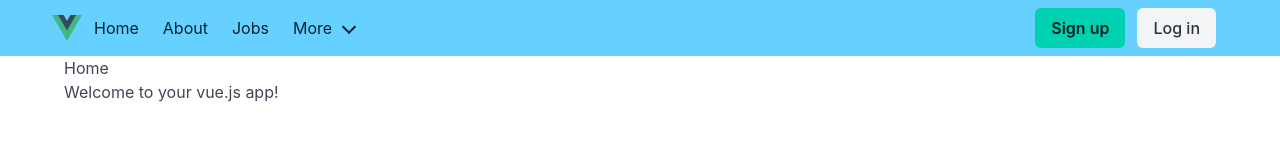
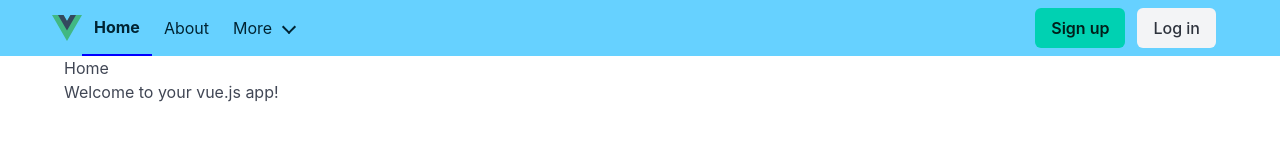
Before and after one commit to latiwagner/fall2024, a Vue app in the folder Client/: page / in a window 1280 px wide. Shown: the top 160 px of the page. Built offline with nearby package versions, Linux system fonts and the light colour scheme.

Commit message:
file based routing

```diff
--- a/Client/src/components/NavBar.vue
+++ b/Client/src/components/NavBar.vue
@@ -30,15 +30,14 @@ const isOpen = ref(false)
         <div class="navbar-start">
           <RouterLink to="/" class="navbar-item">Home</RouterLink>
           <RouterLink to="/about" class="navbar-item">About</RouterLink>
-          <RouterLink to="/jobs" class="navbar-item">Jobs</RouterLink>
 
           <div class="navbar-item has-dropdown is-hoverable">
             <a class="navbar-link"> More </a>
 
             <div class="navbar-dropdown">
-              <a class="navbar-item"> About </a>
-              <a class="navbar-item is-selected"> Jobs </a>
-              <a class="navbar-item"> Contact </a>
+              <RouterLink to="/about" class="navbar-item">About</RouterLink>
+              <RouterLink to="/jobs" class="navbar-item">Jobs</RouterLink>
+              <RouterLink to="/Contact" class="navbar-item">Contact</RouterLink>
               <hr class="navbar-divider" />
               <a class="navbar-item"> Report an issue </a>
             </div>
@@ -60,4 +59,9 @@ const isOpen = ref(false)
   </nav>
 </template>
 
-<style scoped></style>
+<style scoped>
+.router-link-active {
+  font-weight: bold;
+  border-bottom: 2px solid blue;
+}
+</style>
--- /dev/null
+++ b/Client/src/pages/Contact/index.vue
@@ -0,0 +1,8 @@
+<script setup lang="ts"></script>
+
+<template>
+  <main>
+    <h1 class="title">Contact us</h1>
+    <p>test</p>
+  </main>
+</template>
--- a/Client/typed-router.d.ts
+++ b/Client/typed-router.d.ts
@@ -20,6 +20,7 @@ declare module 'vue-router/auto-routes' {
   export interface RouteNamedMap {
     '/': RouteRecordInfo<'/', '/', Record<never, never>, Record<never, never>>,
     '/About': RouteRecordInfo<'/About', '/About', Record<never, never>, Record<never, never>>,
+    '/Contact/': RouteRecordInfo<'/Contact/', '/Contact', Record<never, never>, Record<never, never>>,
     '/Jobs': RouteRecordInfo<'/Jobs', '/Jobs', Record<never, never>, Record<never, never>>,
   }
 }
```
